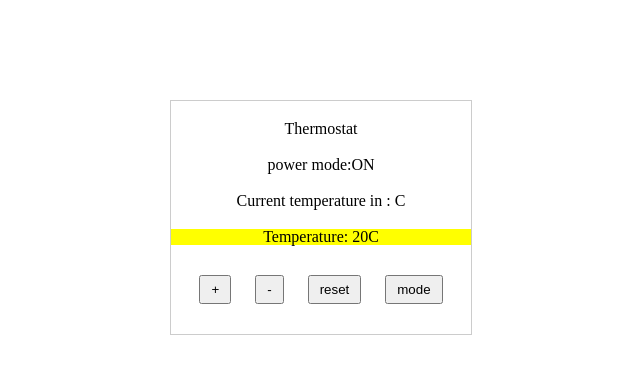
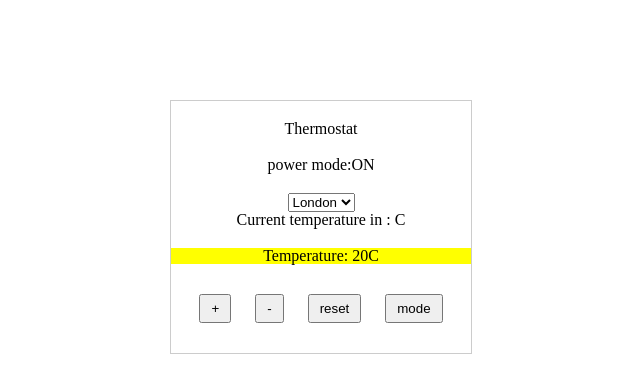
Before and after one commit to irynahowarth/termostat, a plain HTML site: page index.html in a window 1280 px wide. Shown: the whole page, without its empty margins (319-959 px from the left). Drawn offline with nearby package versions, Linux system fonts and the light colour scheme; no server answers.

Commit message:
Added city selector and dynamic city weather update.

```diff
--- a/index.html
+++ b/index.html
@@ -13,7 +13,16 @@
       <section>
         <h3>power mode:<span id="current-mode"></span></h3>
       </section>
-      <section>Current temperature in <span id="city"></span>: <span id="city-temp"></span>C</section>
+      <section>
+        <select id="select-city">
+          <option value="London" selected>London</option>
+          <option value="Paris">Paris</option>
+          <option value="Bristol">Bristol</option>
+        </select>
+        <div>
+          Current temperature in <span id="city"></span>: <span id="city-temp"></span>C
+        </div>
+      </section>
       <section class="display-color">
         <h2>Temperature: <span id="temp"></span>C</h2>
       </section>
--- a/src/ThermostatUI.js
+++ b/src/ThermostatUI.js
@@ -1,5 +1,6 @@
 $(document).ready(function() {
   var therm = new Thermostat();
+  var cityName = $("#select-city").val();
 
   function updateTemp() {
     $("#temp").text(therm.temperature);
@@ -10,7 +11,7 @@ $(document).ready(function() {
     $("#current-mode").text(therm.isModeOn ? "ON" : "OFF");
   }
 
-  getCityWeather();
+  getCityWeather(cityName);
   updateTemp();
   updateMode();
 
@@ -34,8 +35,13 @@ $(document).ready(function() {
     updateMode();
   });
 
-  function getCityWeather() {
-    $.get("http://api.openweathermap.org/data/2.5/find?q=London&units=metric&APPID=61410e5e87631c5e0d65b4ce6f13f575", function(response) {
+  $("#select-city").change(function() {
+    var cityName = $("#select-city").val();
+    getCityWeather(cityName);
+  });
+
+  function getCityWeather(city) {
+    $.get("http://api.openweathermap.org/data/2.5/find?q=" + city + "&units=metric&APPID=61410e5e87631c5e0d65b4ce6f13f575", function(response) {
       var cityName = response.list[0].name;
       var cityTemp = response.list[0].main.temp;
 
```
